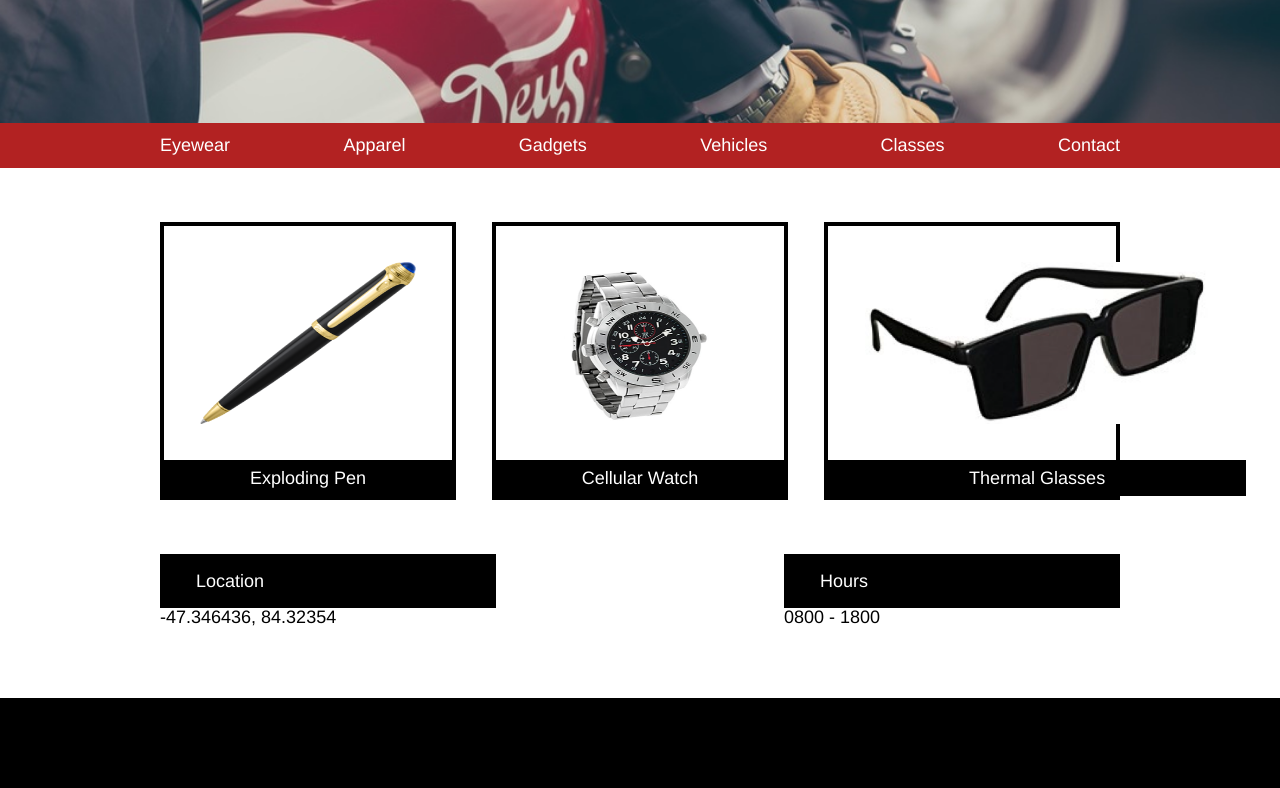
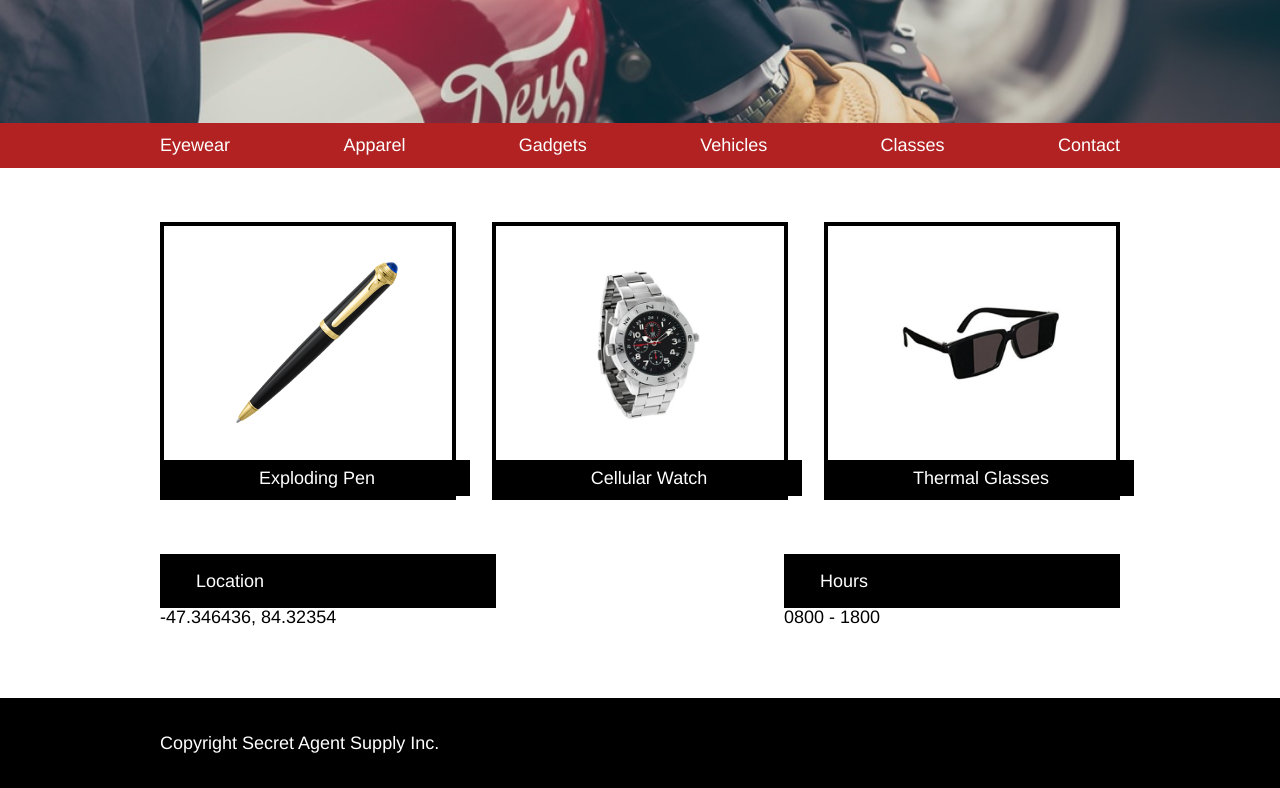
Before and after one commit to MimsCopeland/SecretAgentSupply, a plain HTML site: page index.html in a window 1280 px wide. Shown: the part 378-1166 px from the top of the page. Drawn offline with Linux system fonts and the light colour scheme.

Commit message:
first version done

```diff
--- a/index.html
+++ b/index.html
@@ -39,15 +39,21 @@
     <main class="site-width">
       <div class="gallery">
         <div class="container">
-          <img src="resources/images/pen.png" alt="pen">
+          <div class="image">
+            <img src="resources/images/pen.png" alt="pen">
+          </div>
           <h3>Exploding Pen</h3>
         </div>
         <div class="container">
-          <img src="resources/images/watch.png" alt="watch">
+          <div class="image">
+            <img src="resources/images/watch.png" alt="watch">
+          </div>
           <h3>Cellular Watch</h3>
-        </div>
+          </div>
         <div class="container">
-          <img src="resources/images/glasses.png" alt="glasses">
+          <div class="image">
+            <img src="resources/images/glasses.png" alt="glasses">
+          </div>
           <h3>Thermal Glasses</h3>
         </div>
       </div>
--- a/resources/css/style.css
+++ b/resources/css/style.css
@@ -75,9 +75,16 @@ nav a {
   margin: 3rem 0;
 }
 
+.image {
+  height: 9rem;
+  padding: 2rem;
+  display: flex;
+  align-items: center;
+  justify-content: center;
+}
+
 .gallery img {
-  max-height: 9rem;
-  width: auto;
+  max-width: 9rem;
   padding: 2rem;
 }
 
@@ -111,6 +118,14 @@ nav a {
 .location-line .container {
   width: 35%;
 }
+
 footer {
   height: 5rem;
+  display: flex;
 }
+
+footer h5 {
+  display: flex;
+  color: white;
+  align-items: center;
+}
```
